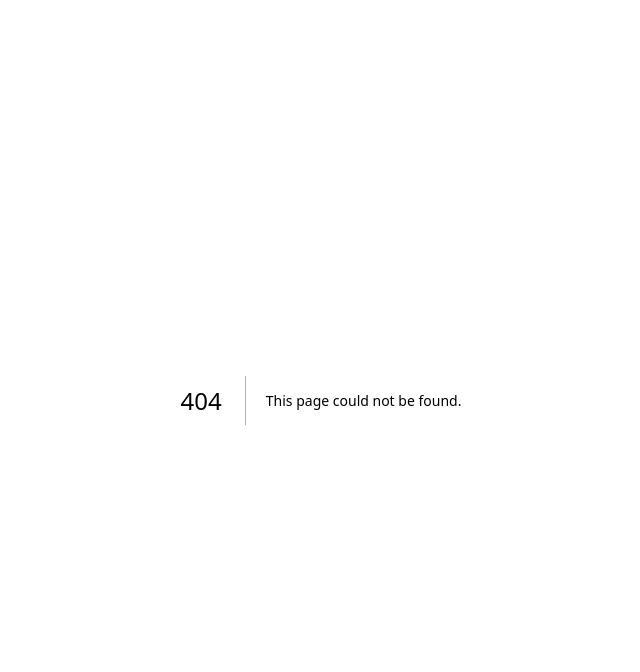
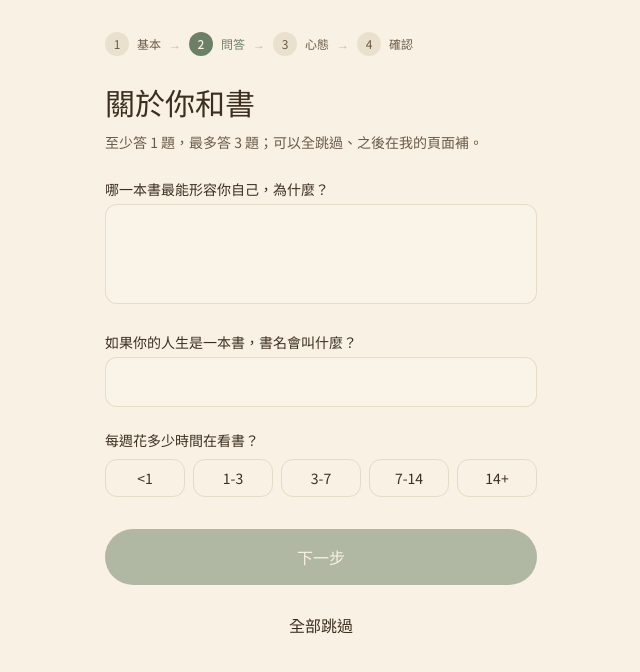
Before and after one commit to theprdating/web, a Next.js app: page /register/qa in a window 1280 px wide. Before the commit this address had no page. Shown: the top 672 px of the page, without its empty margins (319-959 px from the left). Built offline with nearby package versions, Linux system fonts and the light colour scheme.

Commit message:
feat(phase-3): registration step 2 - personality QA

```diff
--- /dev/null
+++ b/app/register/qa/page.tsx
@@ -0,0 +1,67 @@
+"use client";
+import { useState } from "react";
+import { useRouter } from "next/navigation";
+import { useFolioStore } from "@/lib/store";
+import RegisterStepper from "@/components/shared/RegisterStepper";
+import Textarea from "@/components/ui/Textarea";
+import Input from "@/components/ui/Input";
+import Button from "@/components/ui/Button";
+import clsx from "clsx";
+
+const HOURS = ["<1", "1-3", "3-7", "7-14", "14+"] as const;
+
+export default function QAPage() {
+  const router = useRouter();
+  const userId = useFolioStore((s) => s.currentUserId);
+  const user = useFolioStore((s) => userId ? s.users[userId] : null);
+  const upsertUser = useFolioStore((s) => s.upsertUser);
+
+  const [defining,    setDefining]    = useState(user?.qaAnswers.defining ?? "");
+  const [titleOfLife, setTitleOfLife] = useState(user?.qaAnswers.titleOfMyLife ?? "");
+  const [hours,       setHours]       = useState(user?.qaAnswers.readingHours);
+
+  const answeredCount =
+    (defining.trim() ? 1 : 0) + (titleOfLife.trim() ? 1 : 0) + (hours ? 1 : 0);
+  const valid = answeredCount >= 1;
+
+  const save = (skipAll = false) => {
+    if (!user) return;
+    upsertUser({
+      ...user,
+      qaAnswers: skipAll ? {} : {
+        defining: defining.trim() || undefined,
+        titleOfMyLife: titleOfLife.trim() || undefined,
+        readingHours: hours,
+      },
+    });
+    router.push("/register/stance");
+  };
+
+  return (
+    <>
+      <RegisterStepper current={1} />
+      <h1 className="font-display text-3xl text-walnut mb-2">關於你和書</h1>
+      <p className="text-walnut-soft text-sm mb-6">至少答 1 題，最多答 3 題；可以全跳過、之後在我的頁面補。</p>
+
+      <label className="text-walnut text-sm">哪一本書最能形容你自己，為什麼？</label>
+      <Textarea value={defining} onChange={(e) => setDefining(e.target.value)} className="mb-5 mt-1" />
+
+      <label className="text-walnut text-sm">如果你的人生是一本書，書名會叫什麼？</label>
+      <Input value={titleOfLife} onChange={(e) => setTitleOfLife(e.target.value)} className="mb-5 mt-1" />
+
+      <label className="text-walnut text-sm">每週花多少時間在看書？</label>
+      <div className="grid grid-cols-5 gap-2 mt-2 mb-8">
+        {HOURS.map((h) => (
+          <button key={h} onClick={() => setHours(hours === h ? undefined : h)} className={clsx(
+            "py-2 rounded-xl border text-sm transition-colors",
+            hours === h ? "border-sage bg-sage text-cream" : "border-tag/40 text-walnut")}>{h}</button>
+        ))}
+      </div>
+
+      <div className="space-y-3">
+        <Button onClick={() => save(false)} disabled={!valid}>下一步</Button>
+        <Button variant="ghost" onClick={() => save(true)}>全部跳過</Button>
+      </div>
+    </>
+  );
+}
```
